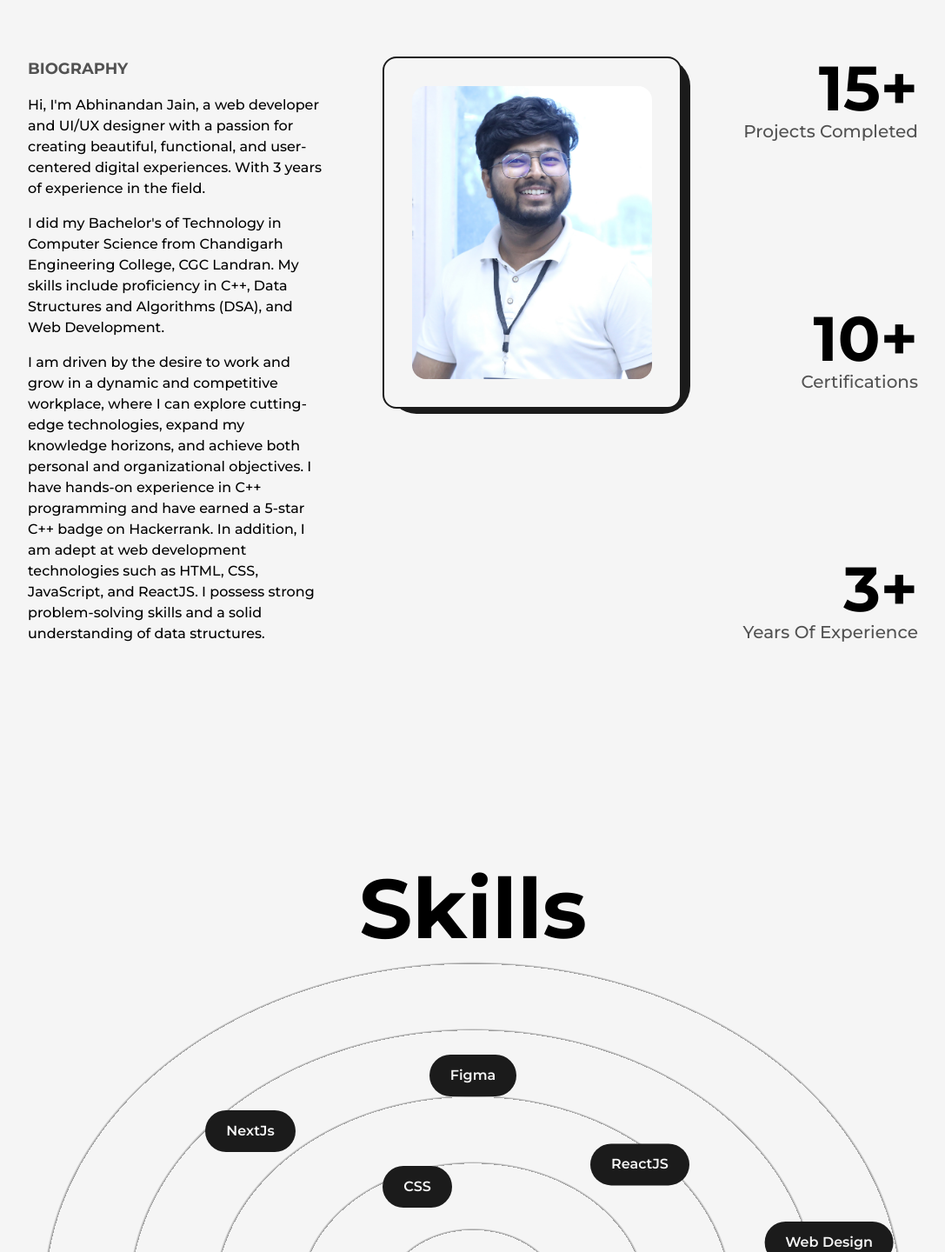
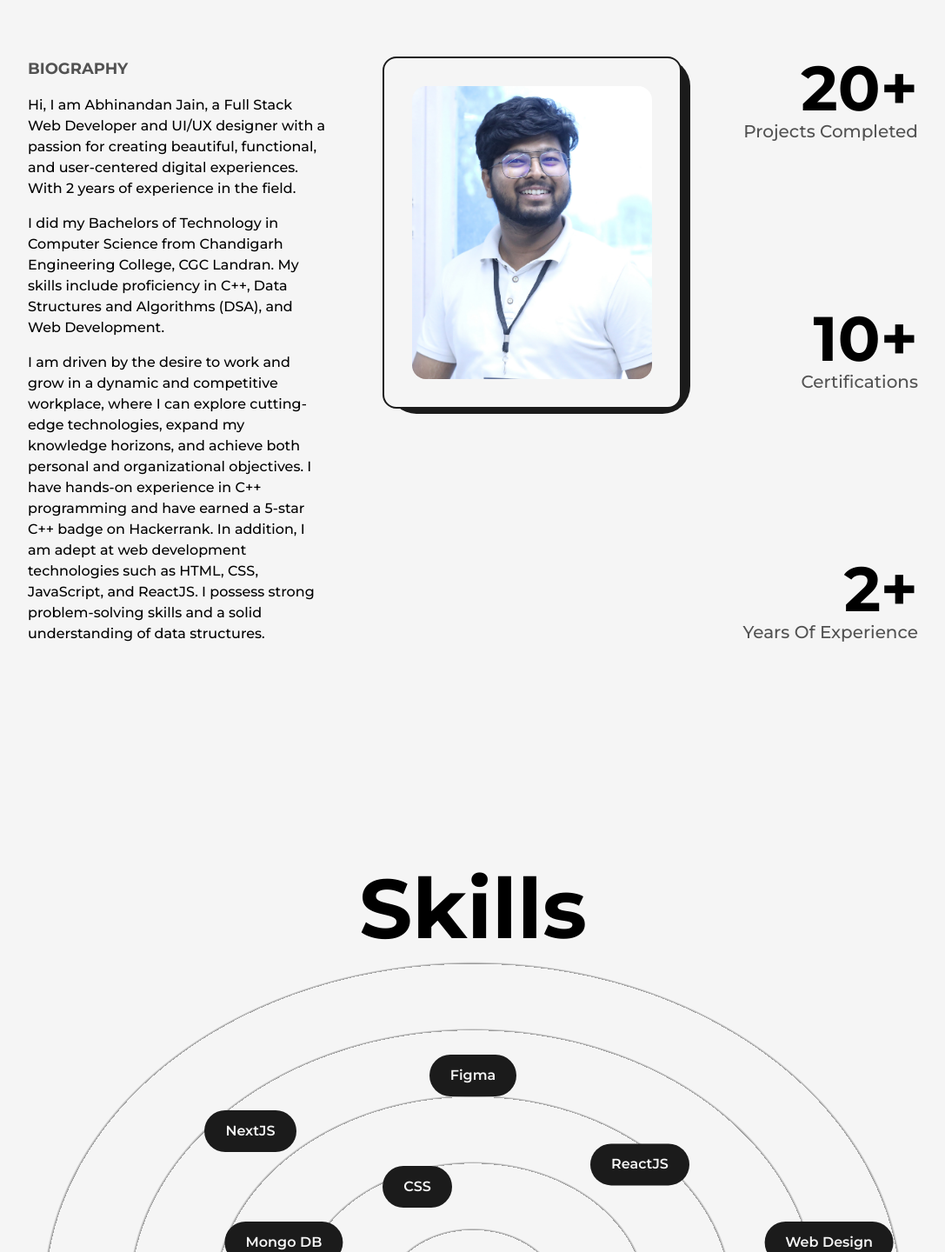
Before and after one commit to abhiiiijain/Portfoliooo, a Next.js app: page /about in a window 1280 px wide. Shown: the part 370-1810 px from the top of the page at 87% size, without its empty margins (96-1183 px from the left). Built offline with nearby package versions, Linux system fonts and the light colour scheme.

Commit message:
projects and experience updated

```diff
--- a/src/components/Experience.js
+++ b/src/components/Experience.js
@@ -76,6 +76,23 @@ const Experience = () => {
         />
         <ul className=" w-full flex flex-col items-start justify-between ml-4 xs:ml-2">
           <Details
+            position="Software Engineer"
+            company="A2it Solution Pvt. Ltd."
+            // companyLink="/"
+            time="Sep 2023 - Present"
+            address="Gurugram, INDIA"
+            work={
+              <li>
+                • I have extensive experience in building interactive and
+                responsive web applications using React.js and JavaScript. I
+                successfully developed a front-end web application using
+                React.js that effectively addressed a specific problem.
+                <br />
+              </li>
+            }
+            tech="ReactJs, NodeJs, ExpressJs, MongoBD, Tailwind CSS"
+          />
+          <Details
             position="MERN Stack Intern"
             company="A2it Solution Pvt. Ltd."
             // companyLink="/"
@@ -83,11 +100,6 @@ const Experience = () => {
             address="Mohali, INDIA"
             work={
               <li>
-                • I have extensive experience in building interactive and
-                responsive web applications using React.js and JavaScript. I
-                successfully developed a front-end web application using
-                React.js that effectively addressed a specific problem.
-                <br />
                 • To enhance the user experience, I integrated Redux, Axios, and
                 React Router into the project, resulting in a remarkable 10%
                 improvement in usability based on thorough usability tests.
@@ -99,7 +111,7 @@ const Experience = () => {
                 <br />
               </li>
             }
-            tech="ReactJs, MongoBD"
+            tech="ReactJs, NodeJs, ExpressJs, MongoBD"
           />
           <Details
             position="Software Engineer"
@@ -108,7 +120,7 @@ const Experience = () => {
             time="Jun 2022 - Sep 2022"
             address="Mohali, INDIA"
             work="• Used multiple libraries like React, Redux, AntDesign and Tailwind to build a scalable banking project."
-            tech="ReactJs"
+            tech="ReactJs, Redux, Tailwind CSS"
           />
           <Details
             position="ReactJs Training"
@@ -131,7 +143,7 @@ const Experience = () => {
                 developing.
               </li>
             }
-            tech="React, MongoDb"
+            tech="ReactJs, MongoDb"
           />
           <Details
             position="PHP Training"
--- a/src/components/Skills.js
+++ b/src/components/Skills.js
@@ -48,12 +48,14 @@ const Skills = () => {
         <Skill name="CSS" x="-5vw" y="-10vw" />
         <Skill name="JavaScript" x="20vw" y="6vw" />
         <Skill name="Adobe Photoshop" x="0vw" y="12vw" />
-        <Skill name="NextJs" x="-20vw" y="-15vw" />
+        <Skill name="NextJS" x="-20vw" y="-15vw" />
+        <Skill name="Mongo DB" x="-17vw" y="-5vw" />
         <Skill name="ReactJS" x="15vw" y="-12vw" />
         <Skill name="Web Design" x="32vw" y="-5vw" />
         <Skill name="Figma" x="0vw" y="-20vw" />
         <Skill name="Firebase" x="-25vw" y="18vw" />
         <Skill name="Tailwind CSS" x="18vw" y="18vw" />
+        <Skill name="ExpressJS" x="-18vw" y="15vw" />
       </div>
     </>
   );
--- a/src/pages/about.js
+++ b/src/pages/about.js
@@ -61,12 +61,12 @@ const about = () => {
                 Biography
               </h2>
               <p className="font-medium">
-                Hi, I'm Abhinandan Jain, a web developer and UI/UX designer with
+                Hi, I am Abhinandan Jain, a Full Stack Web Developer and UI/UX designer with
                 a passion for creating beautiful, functional, and user-centered
-                digital experiences. With 3 years of experience in the field.
+                digital experiences. With 2 years of experience in the field.
               </p>
               <p className="font-medium my-4">
-                I did my Bachelor's of Technology in Computer Science from
+                I did my Bachelors of Technology in Computer Science from
                 Chandigarh Engineering College, CGC Landran. My skills include
                 proficiency in C++, Data Structures and Algorithms (DSA), and
                 Web Development.
@@ -109,7 +109,7 @@ const about = () => {
                 className="flex flex-col items-end justify-center xl:items-center
               ">
                 <span className="iniline-block text-7xl font-bold md:text-6xl sm:text-5xl xs:text-4xl ">
-                  <AnimatedNumbers value={15} />+
+                  <AnimatedNumbers value={20} />+
                 </span>
                 <h2
                   className="text-xl font-medium capitalize text-dark/75 dark:text-light/75
@@ -137,7 +137,7 @@ const about = () => {
                 className="flex flex-col items-end justify-center xl:items-center
               ">
                 <span className="iniline-block text-7xl font-bold md:text-6xl sm:text-5xl xs:text-4xl ">
-                  <AnimatedNumbers value={3} />+
+                  <AnimatedNumbers value={2} />+
                 </span>
                 <h2
                   className="text-xl font-medium capitalize text-dark/75 dark:text-light/75
--- a/src/pages/index.js
+++ b/src/pages/index.js
@@ -43,13 +43,14 @@ export default function Home() {
                 "
               />
               <p className="my-4 text-base font-medium md:text-sm sm:text-xs ">
-                As a skilled Frontend developer, I am dedicated to turning ideas
-                into innovative web applications. Explore my latest projects,
-                showcasing my expertise in React.js and web development.
+                As a skilled FullStack Web Developer, I am dedicated to turning
+                ideas into innovative web applications. Explore my latest
+                projects, showcasing my expertise in React.js, Node.js and web
+                development.
               </p>
               <div className="flex items-center self-start mt-2 lg:self-center">
                 <Link
-                  href="/Abhinandan's Resume.pdf"
+                  href="/Abhinandan_Jain.pdf"
                   target={"_blank"}
                   className="flex items-center bg-dark text-light p-2.5 px-6
                 rounded-lg text-lg font-semibold hover:bg-light hover:text-dark
--- a/src/pages/projects.js
+++ b/src/pages/projects.js
@@ -6,6 +6,7 @@ import Image from "next/image";
 import Link from "next/link";
 import React from "react";
 import { motion } from "framer-motion";
+import expense from "../../public/images/projects/expense.png";
 import arkitektur from "../../public/images/projects/arkitektur.png";
 import woodcase from "../../public/images/projects/woodcase.png";
 import samadhan from "../../public/images/projects/samadhan.png";
@@ -181,6 +182,17 @@ const projects = () => {
           <div className="grid grif-col-12 gap-24 gap-y-32 xl:gap-x-16 lg:gap-x-8 md:gap-y-24 sm:gap-x-0">
             <div className="col-span-12">
               <FeaturedProject
+                title="Expense Tracker"
+                img={expense}
+                summary="This Expense Tracker app helps users manage their finances by tracking their spending, categorizing expenses, and providing insights into their financial habits. The backend of this app is developed using Node.js and Express, offering a robust and scalable solution."
+                link="https://expenseapp-psi.vercel.app"
+                github="https://github.com/abhiiiijain/Expense_App_Frontend"
+                type="Web App"
+                tech="ReactJS, MongoDB, ExpressJS, NodeJS"
+              />
+            </div>
+            <div className="col-span-12">
+              <FeaturedProject
                 title="Arkitektur - An Interior Design Website"
                 img={arkitektur}
                 summary="A feature-rich Interior Design website using React, MongoDB and React Router. You can easily book services like Architecture, 3D Animation, House Planning, Renovation, Interior Design and Construction."
```
Also changed, not shown: public/images/projects/expense.png (added), 1 other file (tests, documents, lock files or other folders).
